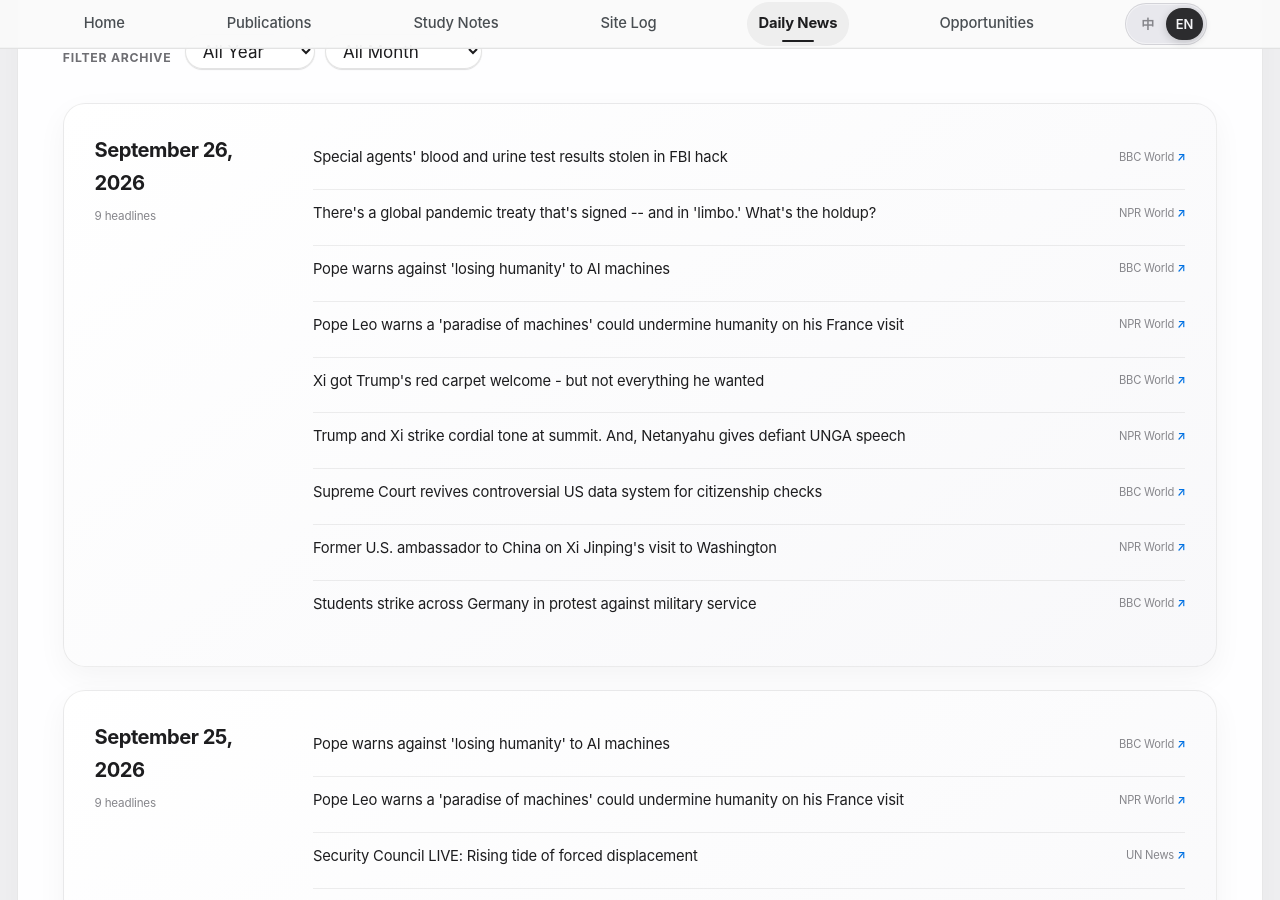
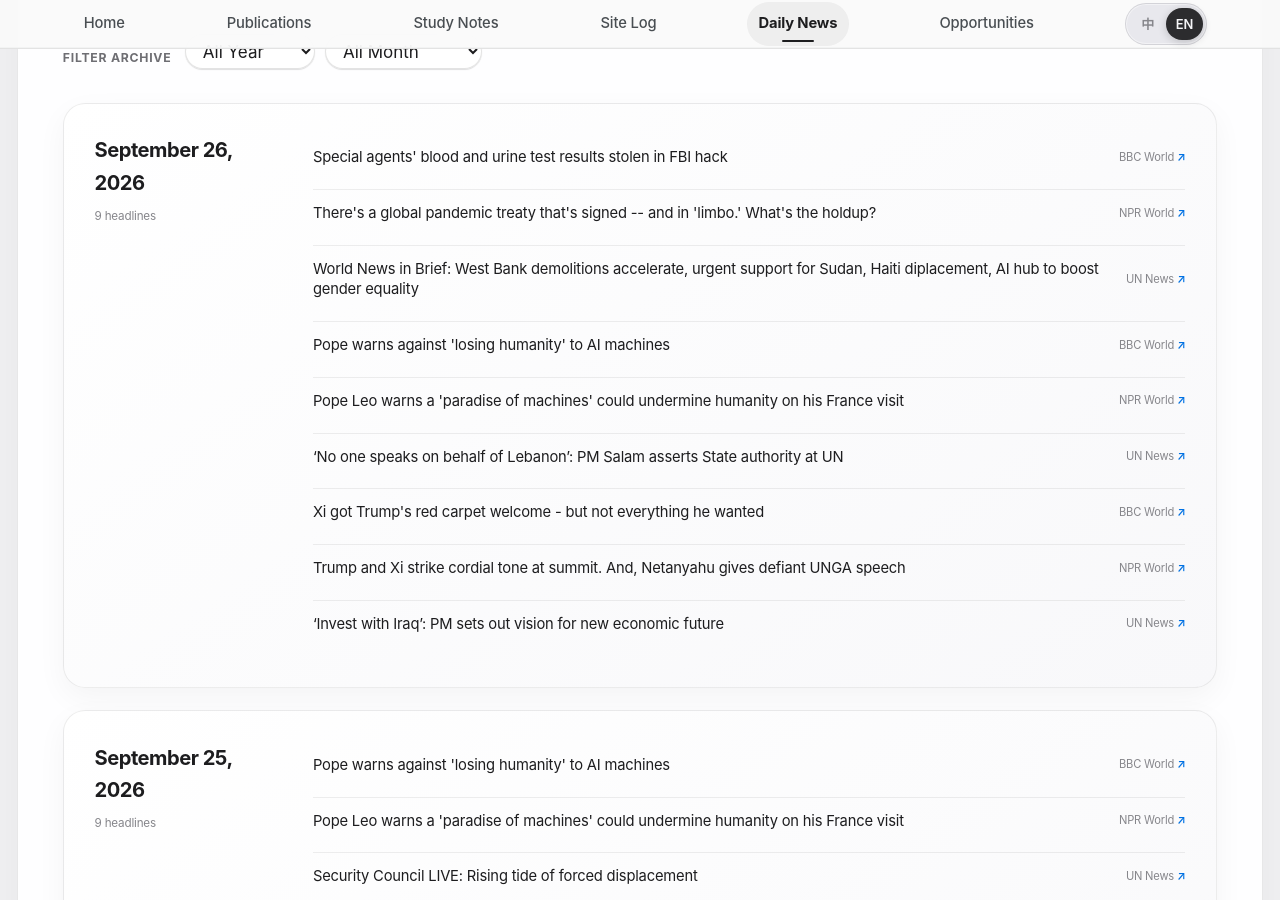
Before and after one commit to HaoxiangLuo/HaoxiangLuo.github.io, a Jekyll site: the page built from _pages/daily-news.html, in a window 1280 px wide and 900 px high, scrolled down 297 px. Built offline with Jekyll 4.4.1, drawn with Linux system fonts in a browser that asks for light colours; a style sheet for code colours, icons or effects is not loaded.

Commit message:
Update daily news 2026-09-26

```diff
--- a/_data/daily_news.json
+++ b/_data/daily_news.json
@@ -1,5 +1,5 @@
 {
-  "updated_at": "2026-09-26T01:24:23+08:00",
+  "updated_at": "2026-09-26T02:26:43+08:00",
   "days": [
     {
       "date": "2026-09-26",
@@ -17,6 +17,12 @@
           "title_zh": "一项全球流行病条约已经签署，但仍处于“悬而未决”的状态。有什么阻碍？"
         },
         {
+          "title": "World News in Brief: West Bank demolitions accelerate, urgent support for Sudan, Haiti diplacement, AI hub to boost gender equality",
+          "source": "UN News",
+          "url": "https://news.un.org/feed/view/en/story/2026/09/1168447",
+          "title_zh": "世界新闻简讯：约旦河西岸拆除加速、对苏丹、海地流离失所的紧急支持、人工智能中心促进性别平等"
+        },
+        {
           "title": "Pope warns against 'losing humanity' to AI machines",
           "source": "BBC World",
           "url": "https://www.bbc.co.uk/news/articles/cmq8j904212po?at_medium=RSS&at_campaign=rss",
@@ -27,6 +33,12 @@
           "source": "NPR World",
           "url": "https://www.npr.org/2026/09/25/nx-s1-5981140/pope-leo-france",
           "title_zh": "教皇利奥在访问法国时警告“机器天堂”可能会破坏人性"
+        },
+        {
+          "title": "‘No one speaks on behalf of Lebanon’: PM Salam asserts State authority at UN",
+          "source": "UN News",
+          "url": "https://news.un.org/feed/view/en/story/2026/09/1168444",
+          "title_zh": "没有人代表黎巴嫩发言”：萨拉姆总理在联合国维护国家权威"
         },
         {
           "title": "Xi got Trump's red carpet welcome - but not everything he wanted",
@@ -41,22 +53,10 @@
           "title_zh": "特朗普和习近平在峰会上语气亲切。而且，内塔尼亚胡在联合国大会上发表了挑衅性的讲话"
         },
         {
-          "title": "Supreme Court revives controversial US data system for citizenship checks",
-          "source": "BBC World",
-          "url": "https://www.bbc.co.uk/news/articles/ck05rrj3jeylo?at_medium=RSS&at_campaign=rss",
-          "title_zh": "最高法院恢复有争议的美国公民身份检查数据系统"
-        },
-        {
-          "title": "Former U.S. ambassador to China on Xi Jinping's visit to Washington",
-          "source": "NPR World",
-          "url": "https://www.npr.org/2026/09/25/nx-s1-5979917/former-u-s-ambassador-to-china-on-xi-jinpings-visit-to-washington",
-          "title_zh": "美国前驻华大使谈习近平访问华盛顿"
-        },
-        {
-          "title": "Students strike across Germany in protest against military service",
-          "source": "BBC World",
-          "url": "https://www.bbc.co.uk/news/articles/cxnvlnve52qdo?at_medium=RSS&at_campaign=rss",
-          "title_zh": "德国学生罢课抗议服兵役"
+          "title": "‘Invest with Iraq’: PM sets out vision for new economic future",
+          "source": "UN News",
+          "url": "https://news.un.org/feed/view/en/story/2026/09/1168443",
+          "title_zh": "投资伊拉克”：总理提出新经济未来愿景"
         }
       ]
     },
```
